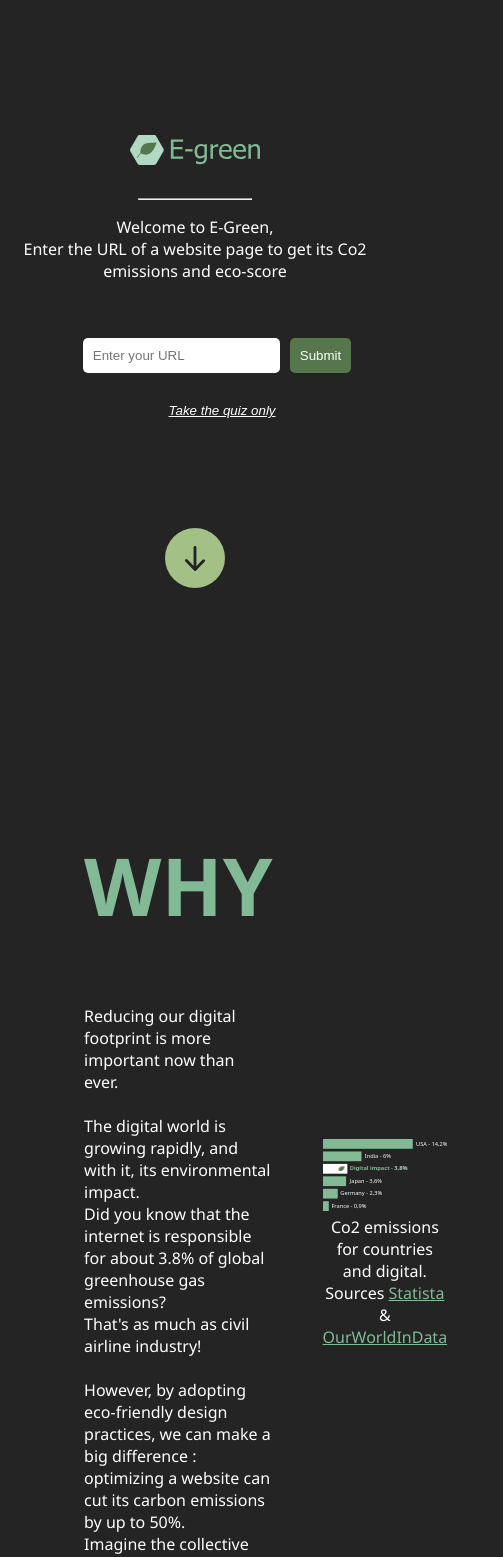
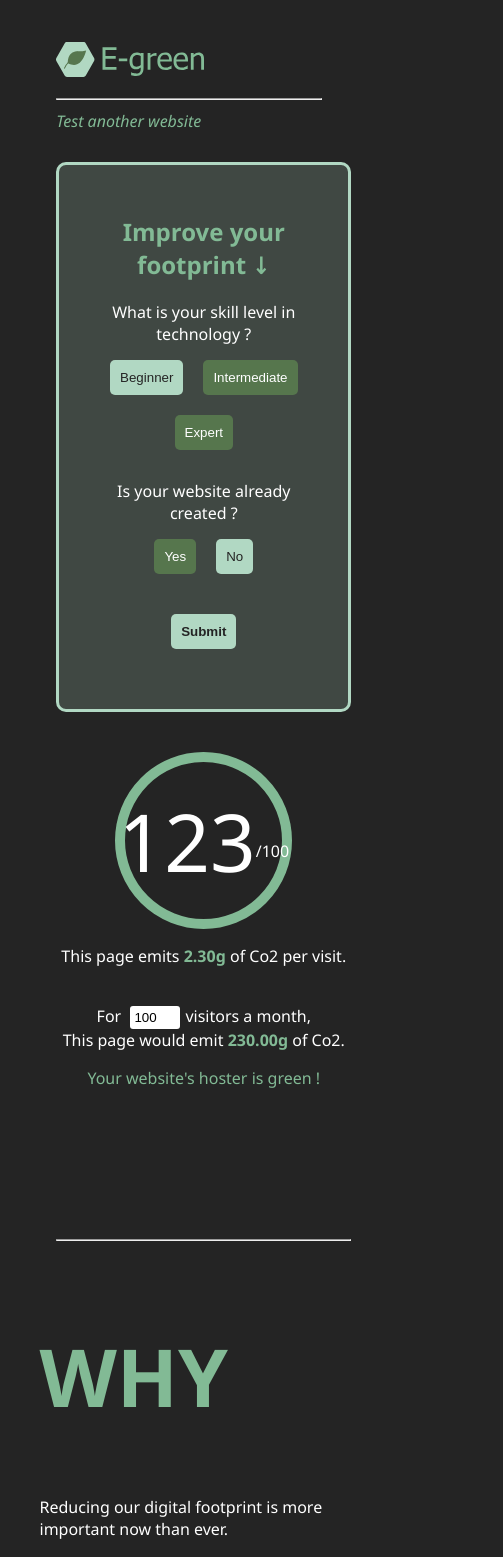
Before and after one commit to clio-petersdorff/E-Green, a React (Vite) app in the folder client/: page / in a window 390 px wide. Shown: the top 1557 px of the page, 503 px wide, since content can reach past the window. Built offline with nearby package versions, Linux system fonts and the light colour scheme.

Commit message:
Responsive version

```diff
--- a/client/src/App.css
+++ b/client/src/App.css
@@ -1,3 +1,7 @@
+#App {
+  width: 100%;
+}
+
 button {
   padding:10px;
   border-radius: 5px;
--- a/client/src/App.jsx
+++ b/client/src/App.jsx
@@ -12,10 +12,10 @@ import { co2 } from '@tgwf/co2';
 import '../src/App.css'
 
 export default function App() {
-  const [emissions,setEmissions] = useState(null);
+  const [emissions,setEmissions] = useState(2.3);
   const [greenHoster,setGreenHoster] = useState(true);
   // const [isLoading,setIsLoading] = useState(false);
-  const [view,setView]= useState('Homepage');
+  const [view,setView]= useState('Results');
 
 
 
@@ -95,7 +95,7 @@ export default function App() {
 
 
   return (
-    <>
+    <div id="App">
 
       {view==="Homepage" && < Homepage submittedURLCb={(url)=>submittedURL(url)} changeView={(view)=>changeView(view)} />}
 
@@ -107,6 +107,6 @@ export default function App() {
 
       <RaiseAwareness submittedURLCb={(url)=>submittedURL(url)}
       currentView={view} changeView={(view)=>changeView(view)}/>
-    </>
+    </div>
   )
 }
--- a/client/src/index.css
+++ b/client/src/index.css
@@ -3,4 +3,17 @@
   background-color: #242424;
   color:white;
   text-align: center;
+  width: 90%;
+    padding: 0;
+    margin: auto
 }
+
+* {
+  box-sizing: border-box;
+}
+
+html, body {
+  width: 105%;
+  margin: 0;
+  padding: 0;
+}
--- a/client/src/style/Homepage.css
+++ b/client/src/style/Homepage.css
@@ -1,5 +1,5 @@
 #homepage{
-    height:80vh;
+    height:90vh;
     padding-top:15vh;
 }
 
@@ -65,3 +65,24 @@ form .quizOnlyButton{
     background-color: transparent;
     color:#82BA95;
 }
+
+
+@media screen and (max-width:900px) {
+
+    #homepage {
+        height: fit-content;
+    }
+
+    #homepage img {
+        width:75%;
+    }
+
+    form{
+        width: 100%;
+        display: block;
+    }
+
+    .scrollDown {
+        margin-top: 30px;
+    }
+}
--- a/client/src/style/Loading.css
+++ b/client/src/style/Loading.css
@@ -94,3 +94,16 @@
         border-radius: 20px;
     }
 }
+
+
+@media screen and (max-width:900px){
+    #loading img {
+        width:40%;
+        left: 30%;
+    }
+
+    #loading {
+        height: fit-content;
+        margin:180px 0px 90px;
+    }
+}
--- a/client/src/style/Quiz.css
+++ b/client/src/style/Quiz.css
@@ -82,3 +82,11 @@
     border-radius: 50%;;
     margin:0px;
 }
+
+@media screen and (max-width:900px){
+    #quizComponent {
+        margin-left: 0;
+        margin-top:30px;
+        height:fit-content;
+    }
+}
--- a/client/src/style/RaiseAwareness.css
+++ b/client/src/style/RaiseAwareness.css
@@ -1,7 +1,7 @@
 section {
     display: flex;
     width:70%;
-    margin:20px auto;
+    margin:80px auto;
     align-items: center;
 }
 
@@ -88,3 +88,32 @@ footer img {
     width:100px;
     min-width: none;
 }
+
+@media screen and (max-width:900px){
+    section{
+        display: block;
+        width:100%;
+    }
+
+    figure img {
+        width:85%;
+        margin:40px 0px 30px;
+    }
+
+    form {
+        display: block;
+        width:100%;
+        text-align: center;
+    }
+
+    footer section {
+        display: block;
+        padding:40px;
+        margin-top: 20px;
+    }
+
+    footer {
+        width:110%;
+        margin-left:-20px;
+    }
+}
--- a/client/src/style/Results.css
+++ b/client/src/style/Results.css
@@ -77,3 +77,16 @@
     text-decoration: underline;
     color:white;
 }
+
+
+@media screen and (max-width:900px){
+    #results {
+        display: block;
+        height: fit-content;
+        text-align: center;
+    }
+
+    #score {
+        margin-top: 40px;
+    }
+}
```
